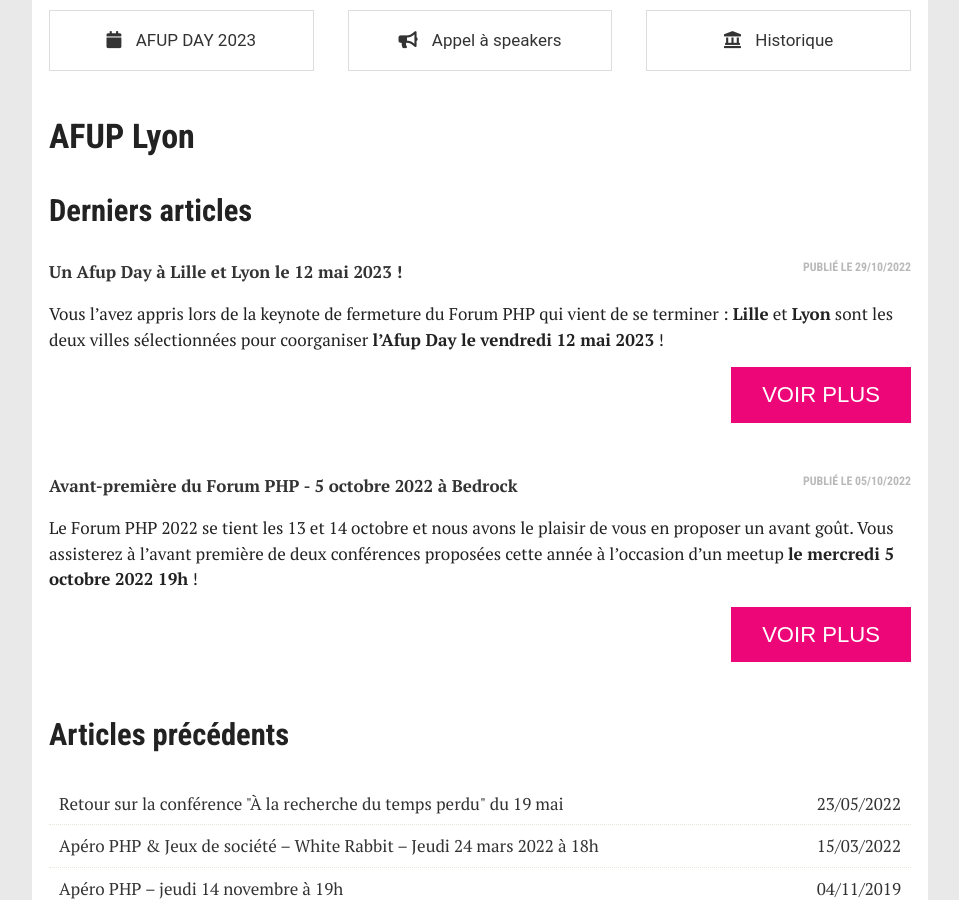
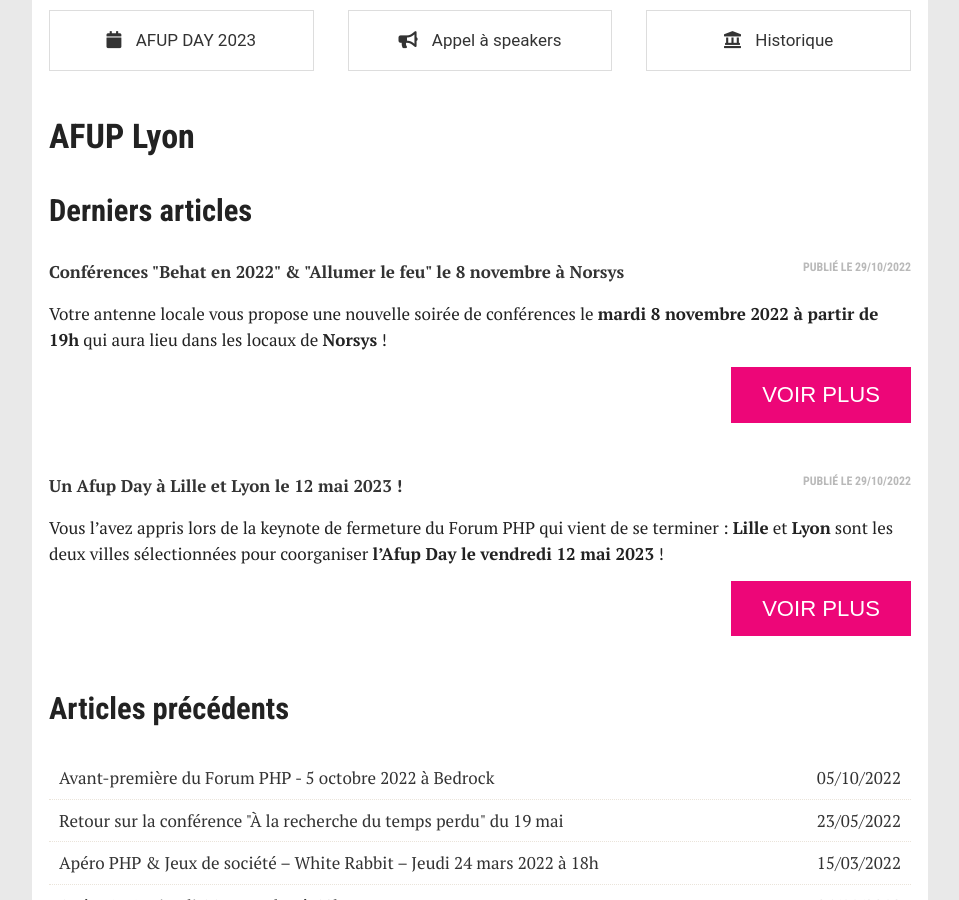
Before and after one commit to afup/lyon.afup.org, a Jekyll site: the page built from index.md, in a window 1280 px wide and 900 px high, scrolled down 219 px. Shown: the whole window, without its empty margins (160-1119 px from the left). Built offline with Jekyll 4.4.1, drawn with Linux system fonts in a browser that asks for light colours.

Commit message:
post: confs du 8.11.22 (#15)

```diff
--- /dev/null
+++ b/_posts/2022-11-08-conferences-behat-en-2022-et-allumer-le-feu.md
@@ -0,0 +1,27 @@
+---
+title: 'Conférences "Behat en 2022" & "Allumer le feu" le 8 novembre à Norsys'
+date: 2022-10-29T08:00:00+00:00
+layout: post
+author: Antenne de Lyon
+permalink: /2022/10/29/conferences-behat-en-2022-et-allumer-le-feu-8-novembre/
+categories:
+  - Conférence
+---
+
+Votre antenne locale vous propose une nouvelle soirée de conférences le **mardi 8 novembre 2022 à partir de 19h** qui aura lieu dans les locaux de **Norsys** !
+
+Les conférences du jour :
+
+* **Faire du Behat en 2022 - Alexandre BALMES** - [@pockystar](https://twitter.com/pockystar)
+* **Allumer le feu ! - Frédéric HARDY** - [@HARDY_Fred](https://twitter.com/HARDY_Fred)
+
+Nous évoquerons également l'organisation de l'[**AFUP Day 2023 à Lyon**](https://event.afup.org/afup-day-2023-lyon/) et répondrons à toutes vos questions concernant [l'appel à conférencier&middot;e&middot;s](https://afup.org/event/afupday2023lyon) !
+
+Comme toutes les autres soirées Afup Lyon, ce sera surtout un moment convivial à passer ensemble à parler de PHP ou non.
+La soirée est ouverte à toutes et à tous dans le respect du code de conduite de l&rsquo;AFUP. N'hésitez pas à indiquer si vous comptez venir accompagné&middot;e.
+
+**Norsys** est située au [**59 rue de l'abondance, Lyon 3**](https://goo.gl/maps/fLmvQRLhXeMhkV4p6), métro D _Garibaldi_ ou tram T4 _Archives départementales_.
+
+Nous vous y attendons nombreux !
+
+{% include widgets/meetup.html url="https://www.meetup.com/fr-FR/afup-lyon-php/events/289398004" %}
--- a/historique.md
+++ b/historique.md
@@ -12,6 +12,7 @@ has_subheader: true
 
 ## 2022
 
+  * 8 novembre : Conférences "Faire du Behat en 2022" & "Allumer le feu" : [annonce](https://lyon.afup.org/2022/10/29/conferences-behat-en-2022-et-allumer-le-feu-8-novembre/)
   * 5 octobre : Conférences en avant-première du forum PHP 2022 : [annonce](https://lyon.afup.org/2022/10/05/conferences-en-avant-premiere-forum-php-2022-5-octobre/)
   * 20 septembre : Apéro PHP de rentrée : [meetup](https://www.meetup.com/fr-FR/afup-lyon-php/events/288326601/)
   * 23 juin : Super apéro 2022 et élections au White rabbit : [meetup](https://www.meetup.com/fr-FR/afup-lyon-php/events/286490200/)
```
